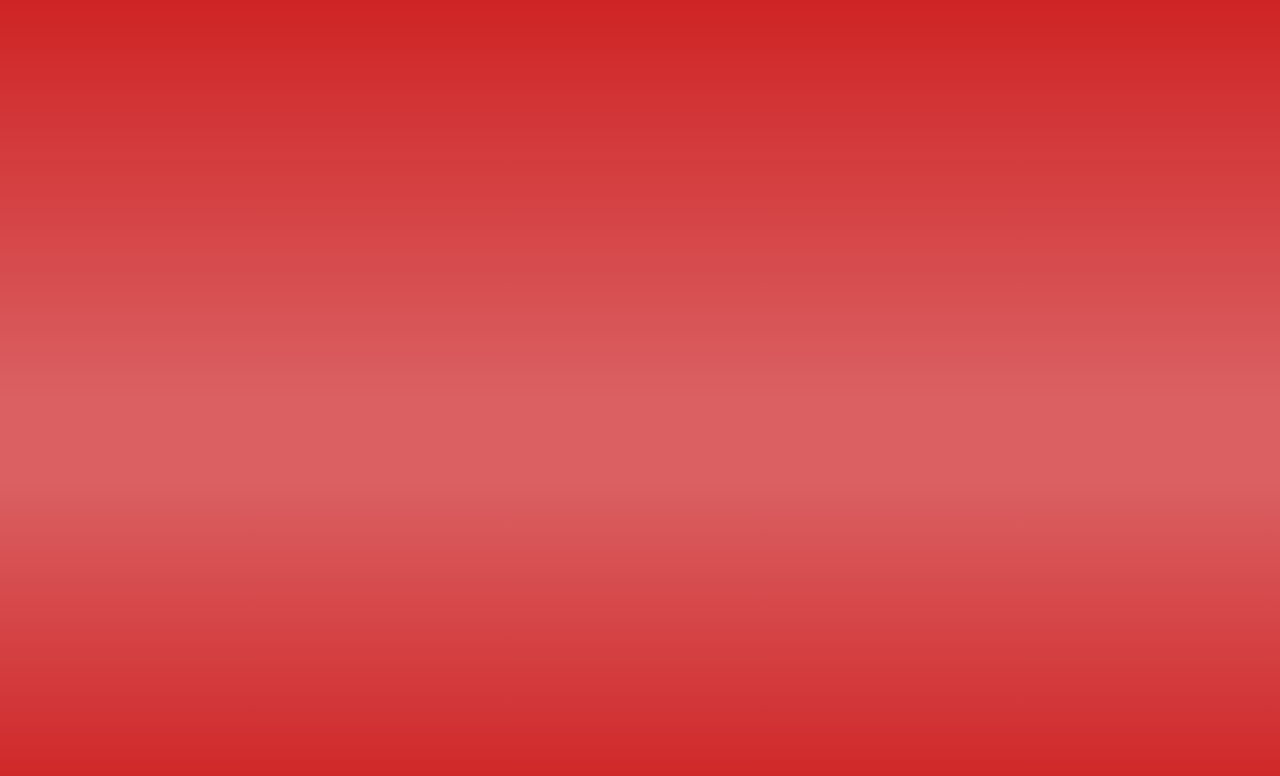
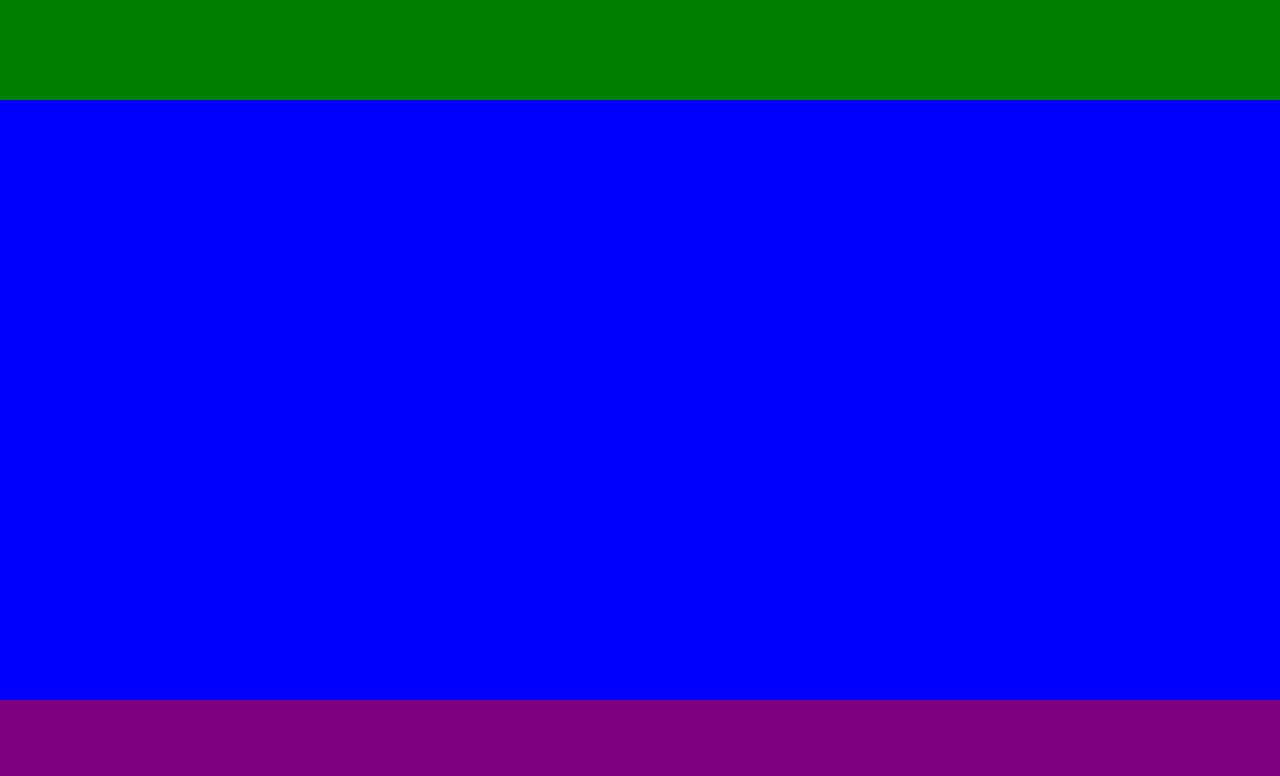
Before and after one commit to andrefioramonte/COCA-COLA, a plain HTML site: page index.html in a window 1280 px wide. Drawn offline with Linux system fonts and the light colour scheme.

Commit message:
estrutura-concluida

```diff
--- a/style.css
+++ b/style.css
@@ -7,4 +7,24 @@ body{
     width: 100vw;
     height: 100vh;
     background: linear-gradient(#cf2425 , #da6062 50% ,#da6062 60%, #cf2425);
+    display: flex;
+    flex-direction: column;
 }
+
+header{
+    background-color: green;
+    height: 100px;
+
+}
+
+main{
+    background-color: blue;
+    flex-grow: 1;
+
+}
+
+footer{
+    background-color: purple;
+    height: 100px;
+
+}
```
